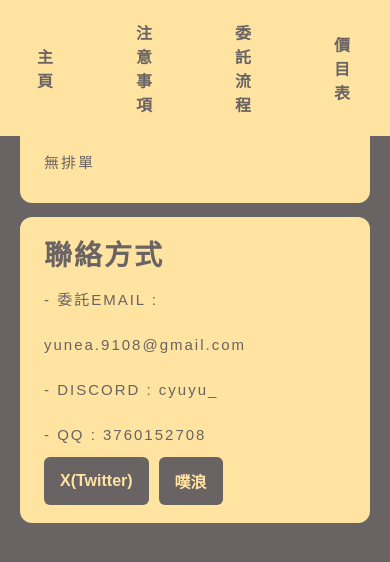
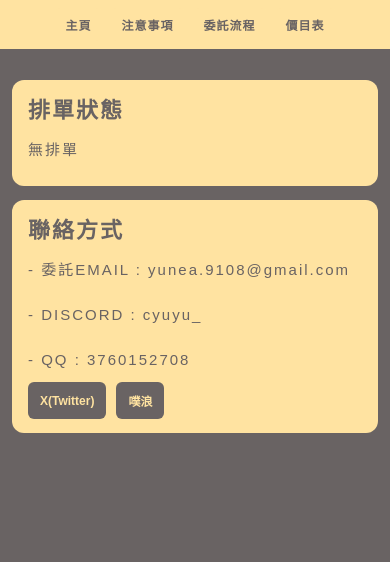
Before and after one commit to CYUU0o/CYu_Commission, a plain HTML site: page index.html in a window 390 px wide. Shown: the top 562 px of the page. Drawn offline with Linux system fonts and the light colour scheme; a web font is replaced by a local one.

Commit message:
Update style.css

```diff
--- a/style.css
+++ b/style.css
@@ -254,3 +254,62 @@ button:hover{
     font-size: 18px;
     font-weight: 900;
 }
+
+
+/* ===== 手機版優化 ===== */
+
+@media (max-width:700px){
+
+    /* ===== 置頂按鈕變小 + 橫排 ===== */
+    .top-nav{
+        flex-direction: row;     /* 強制橫排 */
+        gap: 6px;
+        padding: 8px;
+    }
+
+    .top-nav button{
+        font-size: 12px;         /* 字變小 */
+        padding: 8px 12px;       /* 按鈕縮小 */
+        letter-spacing: 1px;
+    }
+
+    /* ===== 頁面左右歪掉修正 ===== */
+
+    .page{
+        padding: 0 12px;         /* 手機左右留白 */
+    }
+
+    .page > div{
+        max-width: 100%;         /* 不限制寬度 */
+    }
+
+    /* ===== 字卡內距調整（避免太擠） */
+    .panel,
+    .price-row{
+        padding: 14px 16px;      /* 手機版縮小 */
+    }
+
+    /* ===== 價目表標題縮小 ===== */
+    .description{
+        font-size: 22px;
+    }
+
+    .price-header{
+        font-size: 15px;
+    }
+
+    /* ===== 價目表圖片縮小 ===== */
+
+    .price-images img{
+        width: 80px;
+        height: 80px;
+    }
+
+    /* ===== 按鈕微調 ===== */
+
+    .link-btn{
+        padding: 10px 12px;
+        font-size: 12px;
+    }
+
+}
```
